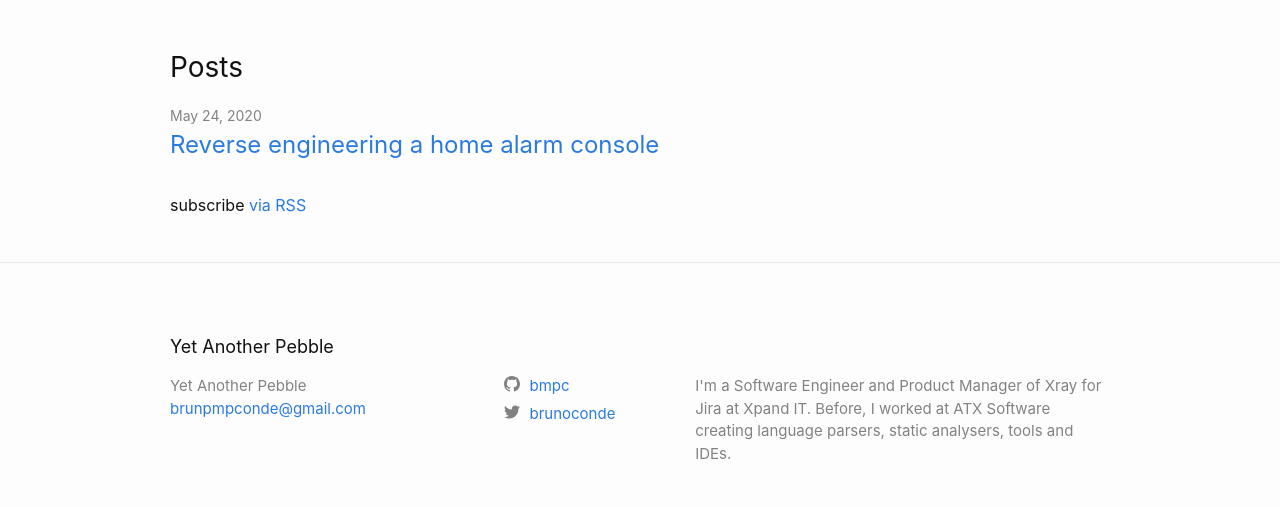
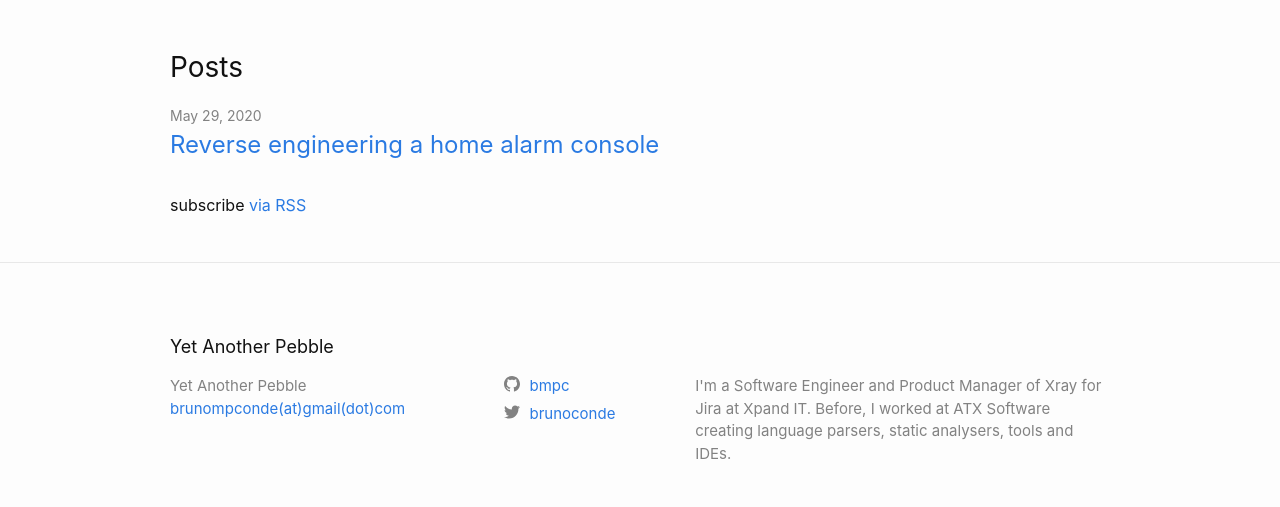
Before and after one commit to bmpc/bmpc.github.io, a Jekyll site: the page built from index.markdown, in a window 1280 px wide. Shown: the part 424-931 px from the top of the page. Built offline with Jekyll 4.4.1, drawn with Linux system fonts in a browser that asks for light colours.

```diff
--- a/_config.yml
+++ b/_config.yml
@@ -19,7 +19,7 @@
 # in the templates via {{ site.myvariable }}.
 
 title: Yet Another Pebble
-email: brunpmpconde@gmail.com
+email: brunompconde(at)gmail(dot)com
 description: >- # this means to ignore newlines until "baseurl:"
   I'm a Software Engineer and Product Manager of Xray for Jira at Xpand IT. Before, I worked at ATX Software creating language parsers, static analysers, tools and IDEs.
 baseurl: "" # the subpath of your site, e.g. /blog
@@ -31,6 +31,12 @@ github_username:  bmpc
 # theme: minima
 plugins:
   - jekyll-feed
+
+# Disqus Comments
+disqus:
+    # Leave shortname blank to disable comments site-wide.
+    # Disable comments for any post by adding `comments: false` to that post's YAML Front Matter.
+    shortname: bmpc.github.io
 
 # Exclude from processing.
 # The following items will not be processed, by default.
--- a/_posts/2020-05-24-reverse-engineering-mg6250.markdown
+++ b/_posts/2020-05-24-reverse-engineering-mg6250.markdown
@@ -1,8 +1,9 @@
 ---
 layout: post
 title:  "Reverse engineering a home alarm console"
-date:   2020-05-24 19:18:20 +0100
+date:   2020-05-30 0:00:00 +0100
 labels: reverse-engineering home-automation esp8266
+comments: true
 ---
 
 It all started when I moved into a new house. There was an alarm system from Paradox installed named [MG6250](https://www.paradox.com/Products/default.asp?PID=2) (**MAGELLAN 2-Partition 64-Zone Wireless Console with GPRS/GSM**).
```
